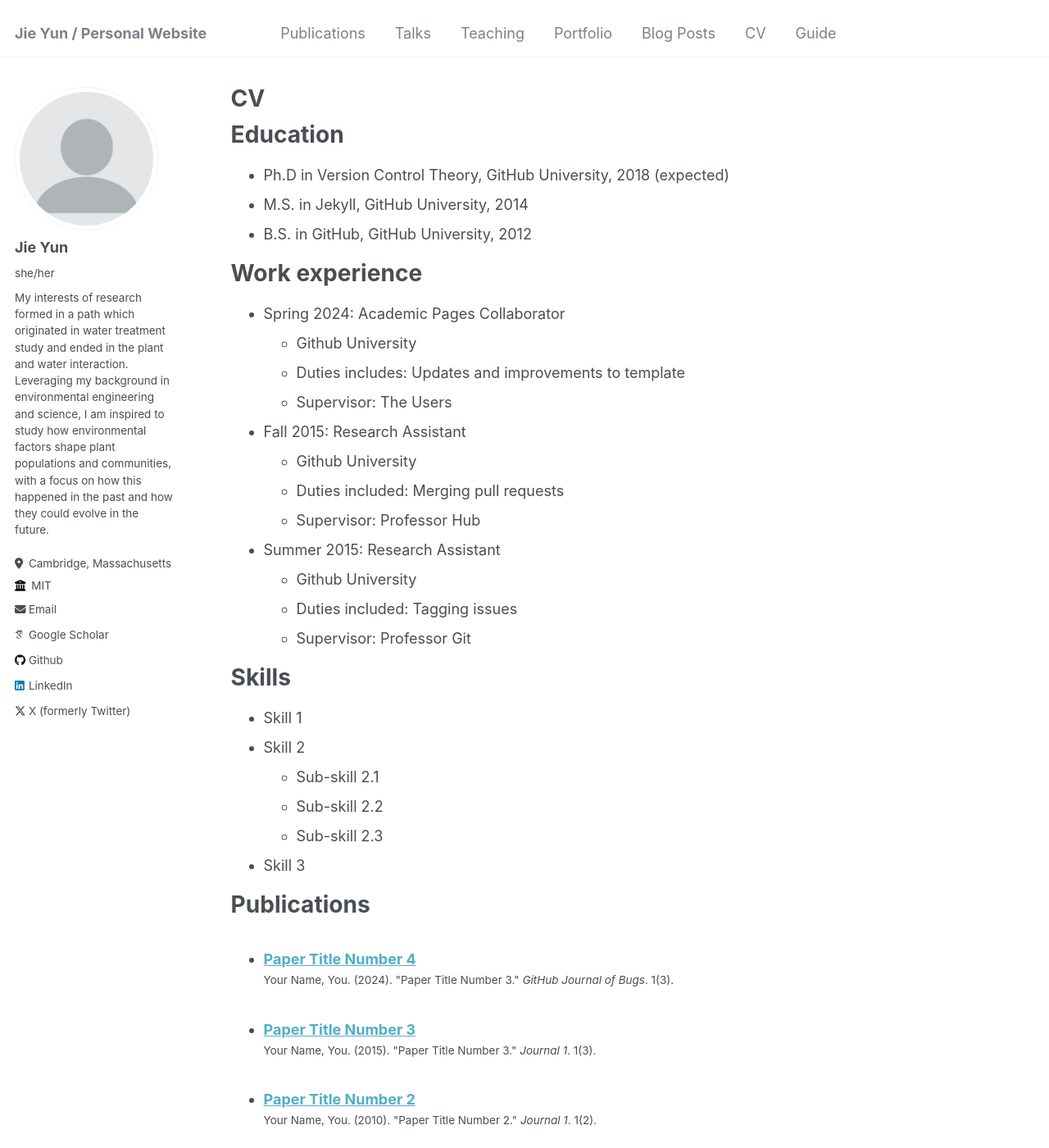
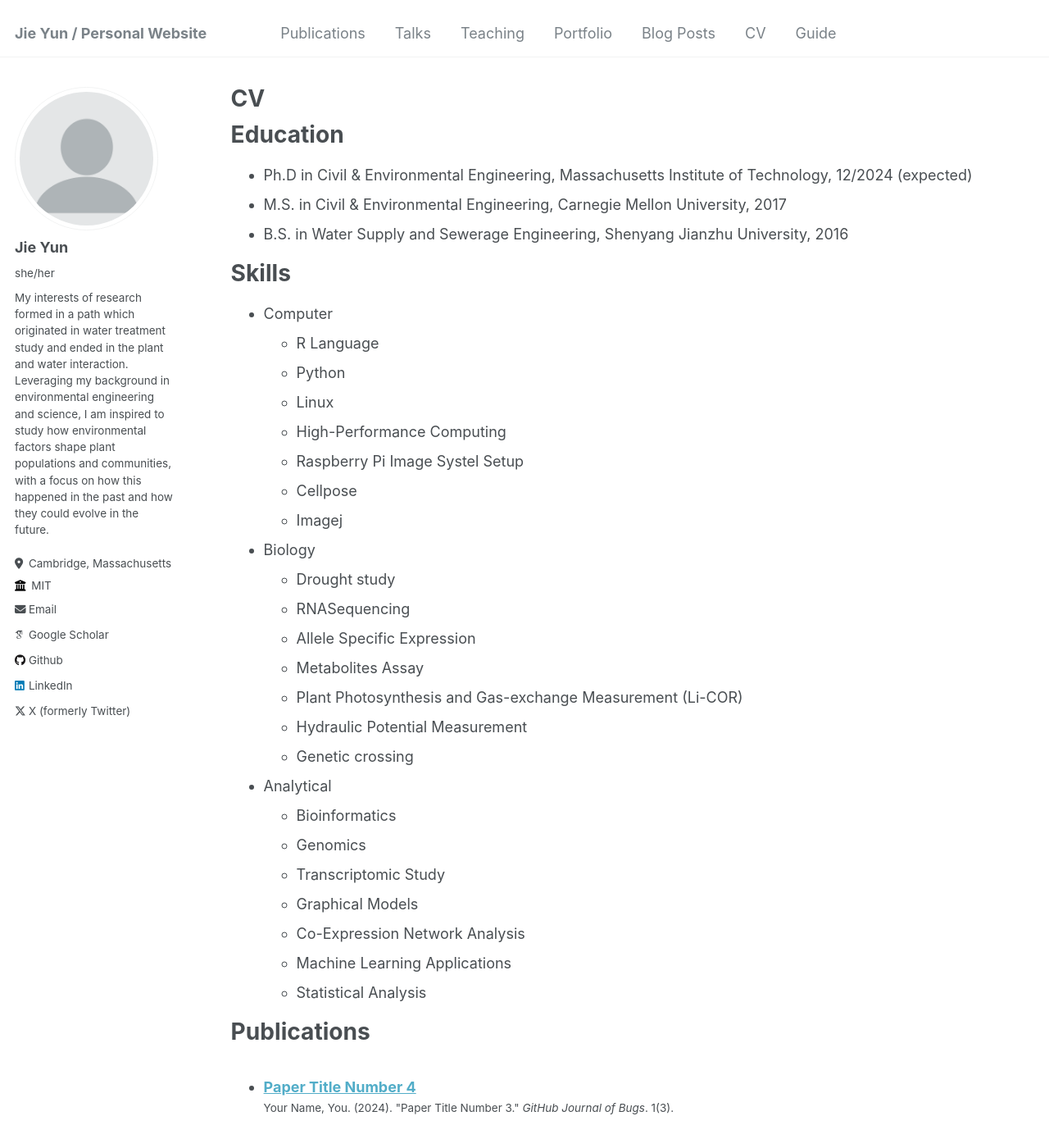
Before and after one commit to jyjiey/jyjiey.github.io, a Jekyll site: the page built from _pages/cv.md, in a window 1280 px wide and 1400 px high. Shown: the whole window at 82% size. Built offline with Jekyll 4.4.1, drawn with Linux system fonts in a browser that asks for light colours; some web fonts are replaced; some of the changed text lies outside the part shown.

Commit message:
Update cv.md

```diff
--- a/_pages/cv.md
+++ b/_pages/cv.md
@@ -11,35 +11,36 @@ redirect_from:
 
 Education
 ======
-* Ph.D in Version Control Theory, GitHub University, 2018 (expected)
-* M.S. in Jekyll, GitHub University, 2014
-* B.S. in GitHub, GitHub University, 2012
-
-Work experience
-======
-* Spring 2024: Academic Pages Collaborator
-  * Github University
-  * Duties includes: Updates and improvements to template
-  * Supervisor: The Users
-
-* Fall 2015: Research Assistant
-  * Github University
-  * Duties included: Merging pull requests
-  * Supervisor: Professor Hub
-
-* Summer 2015: Research Assistant
-  * Github University
-  * Duties included: Tagging issues
-  * Supervisor: Professor Git
+* Ph.D in Civil & Environmental Engineering, Massachusetts Institute of Technology, 12/2024 (expected)
+* M.S. in Civil & Environmental Engineering, Carnegie Mellon University, 2017
+* B.S. in Water Supply and Sewerage Engineering, Shenyang Jianzhu University, 2016
 
 Skills
 ======
-* Skill 1
-* Skill 2
-  * Sub-skill 2.1
-  * Sub-skill 2.2
-  * Sub-skill 2.3
-* Skill 3
+* Computer
+  * R Language
+  * Python
+  * Linux
+  * High-Performance Computing
+  * Raspberry Pi Image Systel Setup
+  * Cellpose
+  * Imagej
+* Biology
+  * Drought study
+  * RNASequencing
+  * Allele Specific Expression
+  * Metabolites Assay
+  * Plant Photosynthesis and Gas-exchange Measurement (Li-COR)
+  * Hydraulic Potential Measurement
+  * Genetic crossing
+* Analytical
+  * Bioinformatics
+  * Genomics
+  * Transcriptomic Study
+  * Graphical Models
+  * Co-Expression Network Analysis
+  * Machine Learning Applications
+  * Statistical Analysis
 
 Publications
 ======
@@ -59,6 +60,17 @@ Teaching
     {% include archive-single-cv.html %}
   {% endfor %}</ul>
 
-Service and leadership
+Awards&Honors
 ======
-* Currently signed in to 43 different slack teams
+* Graduate Student Fellowship award at Abdul Latif Jameel Water & Food Systems Lab (J-WAFS) at MIT 09/2023 - 12/2023
+* Department scholarship at CMU 08/2016 - 12/2017;
+* Outstanding Graduate, Shenyang Jianzhu University 2016;
+* Outstanding Student Scholarships, 8 times during undergraduate 2012 - 2016
+Leadership experience and training
+======
+* Participant and LEAPS Fellow, Leadership and Professional Strategies (LEAPS) programs (8.396/8.397), MIT, Spring 2024
+
+Scientific communication and outreach
+======
+* Volunteer in Boston Public Library Science Outreach Program, Boston, Massachusetts, US 3/2024-4/2024
+* Volunteer in Arnold Arboretum Summer Institute 2022, Boston, Massachusetts, US 8/2022
```
